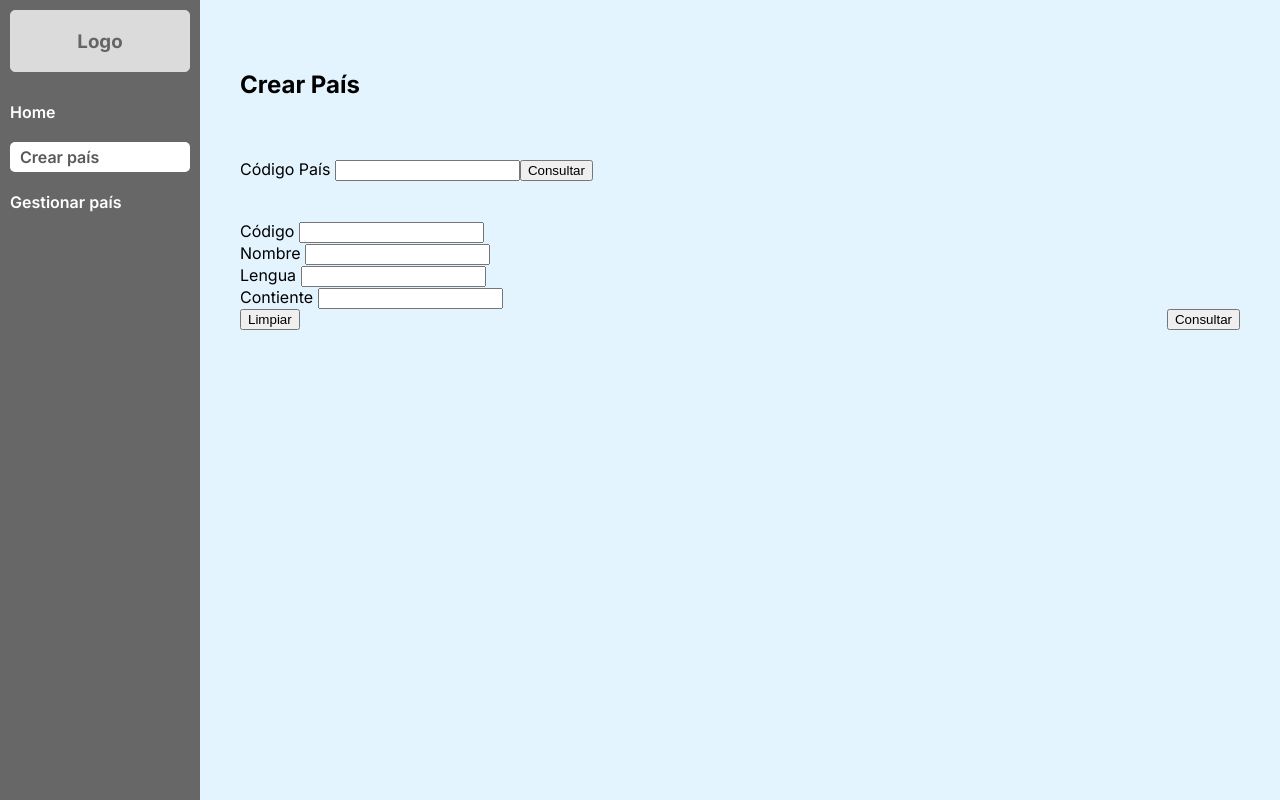
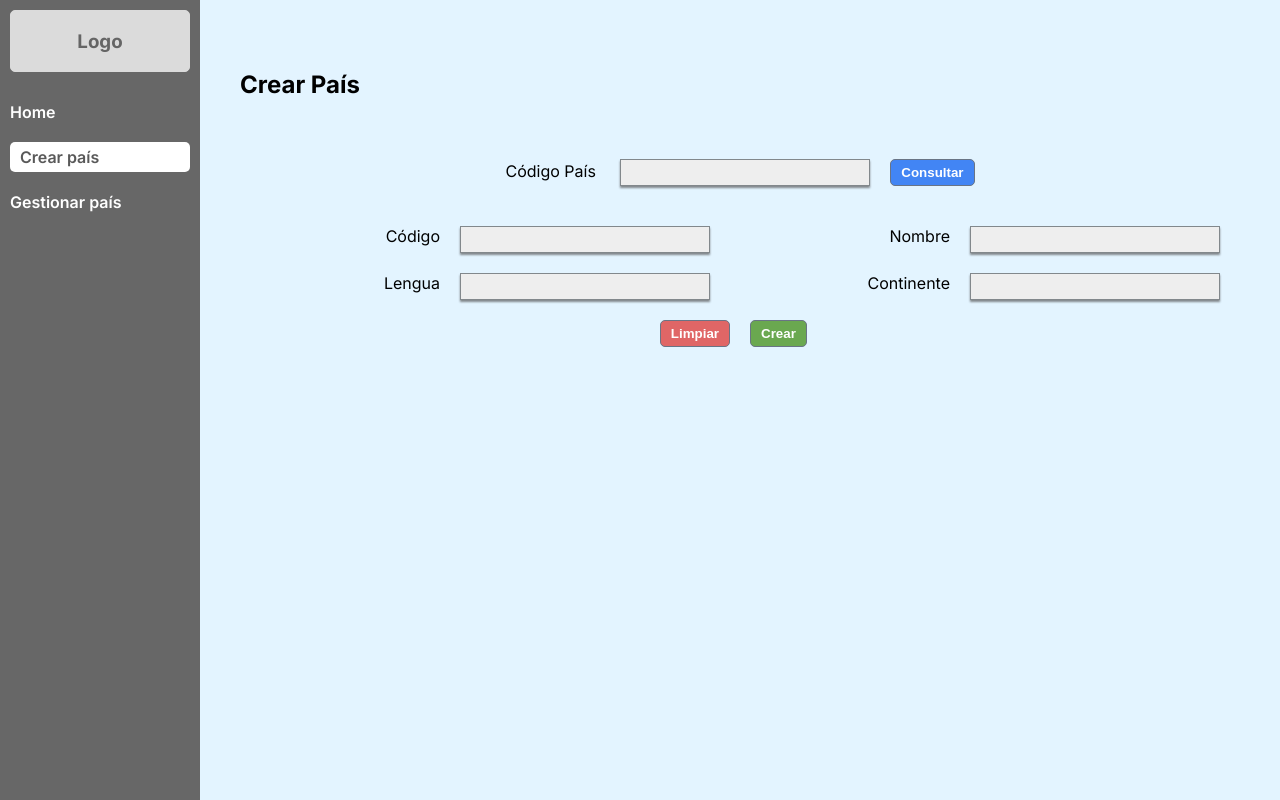
Before and after one commit to JavierRuizArango/code_minds, a Next.js app: page /create in a window 1280 px wide. Built offline with nearby package versions, Linux system fonts and the light colour scheme.

Commit message:
add styles

```diff
--- a/src/app/create/create.module.css
+++ b/src/app/create/create.module.css
@@ -8,3 +8,9 @@
 .row {
     margin: 20px 0;
 }
+
+.flex-center {
+    display: flex;
+    justify-content: center;
+    align-items: center;
+}
--- a/src/app/create/page.js
+++ b/src/app/create/page.js
@@ -34,38 +34,40 @@ export default function Create() {
     };
     return (
         <>
-            <div className={styles.container}>
-                <div className={styles.row}>
+            <div className="page-container">
+                <div className="row">
                     <h2>Crear País</h2>
                 </div>
-                <div className={styles.row}>
+                <div className="row flex-center">
                     <form>
                         <label htmlFor="cod-search"> Código País </label>
-                        <input type="text" name="cod-search" />
-                        <input type="submit" value="Consultar" />
+                        <input type="text" className="custom-input" name="cod-search" />
+                        <input type="submit" value="Consultar" className="btn" />
                     </form>
                 </div>
-                <div className={styles.row}>
-                    <form onSubmit={handleSubmit}>
-                        <div>
+                <div className="row">
+                    <form onSubmit={handleSubmit} className="form-container">
+                        <div className="form-column">
                             <label htmlFor="code"> Código </label>
-                            <input type="text" name="code" value={form.code} onChange={handleChange} />
+                            <input type="text" className="custom-input" name="code" value={form.code} onChange={handleChange} />
+                        </div>
+                        <div className="form-column">
+                            <label htmlFor="name"> Nombre </label>
+                            <input type="text" className="custom-input" name="name" value={form.name} onChange={handleChange} />
+                        </div>
+                        <div className="form-column">
+                            <label htmlFor="language"> Lengua </label>
+                            <input type="text" className="custom-input" name="language" value={form.language} onChange={handleChange} />
+                        </div>
+                        <div className="form-column">
+                            <label htmlFor="continent"> Continente </label>
+                            <input type="text" className="custom-input" name="continent" value={form.continent} onChange={handleChange} />
+                        </div>
+                        <div style={{ display: 'flex', justifyContent: 'flex-end' }}>
+                            <button type="button" onClick={handleReset} className="btn btn-clean">Limpiar</button>
                         </div>
                         <div>
-                            <label htmlFor="name"> Nombre </label>
-                            <input type="text" name="name" value={form.name} onChange={handleChange} />
-                        </div>
-                        <div>
-                            <label htmlFor="language"> Lengua </label>
-                            <input type="text" name="language" value={form.language} onChange={handleChange} />
-                        </div>
-                        <div>
-                            <label htmlFor="continent"> Contiente </label>
-                            <input type="text" name="continent" value={form.continent} onChange={handleChange} />
-                        </div>
-                        <div style={{ display: 'flex', justifyContent: 'space-between' }}>
-                            <button type="button" onClick={handleReset}>Limpiar</button>
-                            <input type="submit" value="Consultar" />
+                            <input type="submit" value="Crear" className="btn btn-create" />
                         </div>
                     </form>
                 </div>
--- a/src/app/globals.css
+++ b/src/app/globals.css
@@ -75,9 +75,14 @@ main {
 
 .country-item {
   background-color: white;
-  border-radius: 30px;
-  padding: 15px;
-  text-align: center;
+  border-radius: 15px;
+  display: grid;
+  grid-template-rows: 2fr 1fr;
+  max-height: 150px;
+}
+
+.border-radius-15 {
+  border-radius: 15px 15px 0 0;
 }
 
 .country-item:hover {
@@ -85,6 +90,27 @@ main {
   scale: 0.9;
   transition: all 0.5s;
   background-color: #6db7c2;
+}
+
+.country-info {
+  padding: 3px;
+  display: grid;
+  grid-template-columns: 1fr 3fr;
+}
+
+.country-info img {
+  justify-self: center;
+}
+
+.country-info h4 {
+  margin: 0;
+  color: #029dff;
+}
+
+.country-info p {
+  margin: 0;
+  color: #8b8b8b;
+  font-size: 0.8rem;
 }
 
 .search-input {
@@ -97,6 +123,66 @@ main {
 
 }
 
-img {
-  width: 30px;
+.page-container {
+  display: flex;
+  flex-direction: column;
+  justify-content: space-around;
+  padding: 20px;
 }
+
+.row {
+  margin: 20px 0;
+}
+
+.flex-center {
+  display: flex;
+  justify-content: center;
+  align-items: center;
+}
+
+.form-container {
+  display: grid;
+  grid-template-columns: 1fr 1fr;
+  gap: 20px;
+}
+
+.form-column {
+  display: flex;
+  justify-content: flex-end;
+}
+
+.custom-input {
+  padding: 5px;
+  border: 1px #82888c solid;
+  background-color: #eee;
+  box-shadow: 0px 2px 2px #82888c;
+  margin: 0 20px;
+  min-width: 250px;
+}
+
+.btn {
+  padding: 5px 10px;
+  border-radius: 5px;
+  background-color: #4285f4;
+  color: #fff;
+  font-weight: 600;
+  border: 1px solid #697485;
+  cursor: pointer;
+}
+
+.btn:hover {
+  opacity: 0.8;
+}
+
+.btn:disabled {
+  opacity: 0.5;
+  cursor: not-allowed;
+}
+
+.btn-clean {
+  background-color: #e06666;
+}
+
+.btn-create {
+  background-color: #6aa850;
+}
```
Also changed, not shown: src/app/CountryCard.js (+23 -9 lines), src/app/manage/page.js (+33 -31 lines), src/app/consultCountry.js (added).
